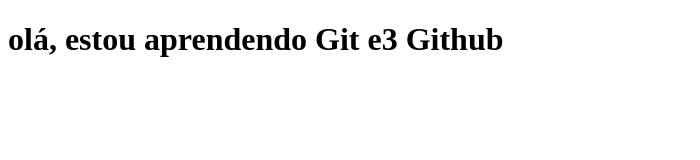
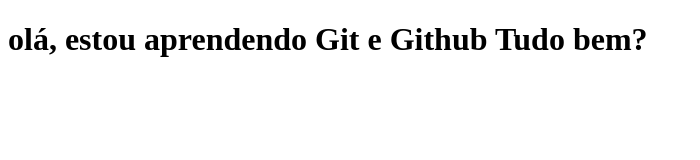
Before and after one commit to fehnox1/aprendendo-git-github, a plain HTML site: page index.html in a window 1280 px wide. Shown: the whole page, without its empty margins (0-700 px from the left). Drawn offline with Linux system fonts and the light colour scheme.

Commit message:
Adicionei tudo bem?

```diff
--- a/index.html
+++ b/index.html
@@ -7,7 +7,7 @@
     <title>Aprendendo Git e Github  </title>
 </head>
 <body>
-    <h1>olá, estou aprendendo Git e3 Github</h1>
+    <h1>olá, estou aprendendo Git e Github Tudo bem?</h1>
     <script src="js/index.js" ></script>
 </body>
 </html>
```
